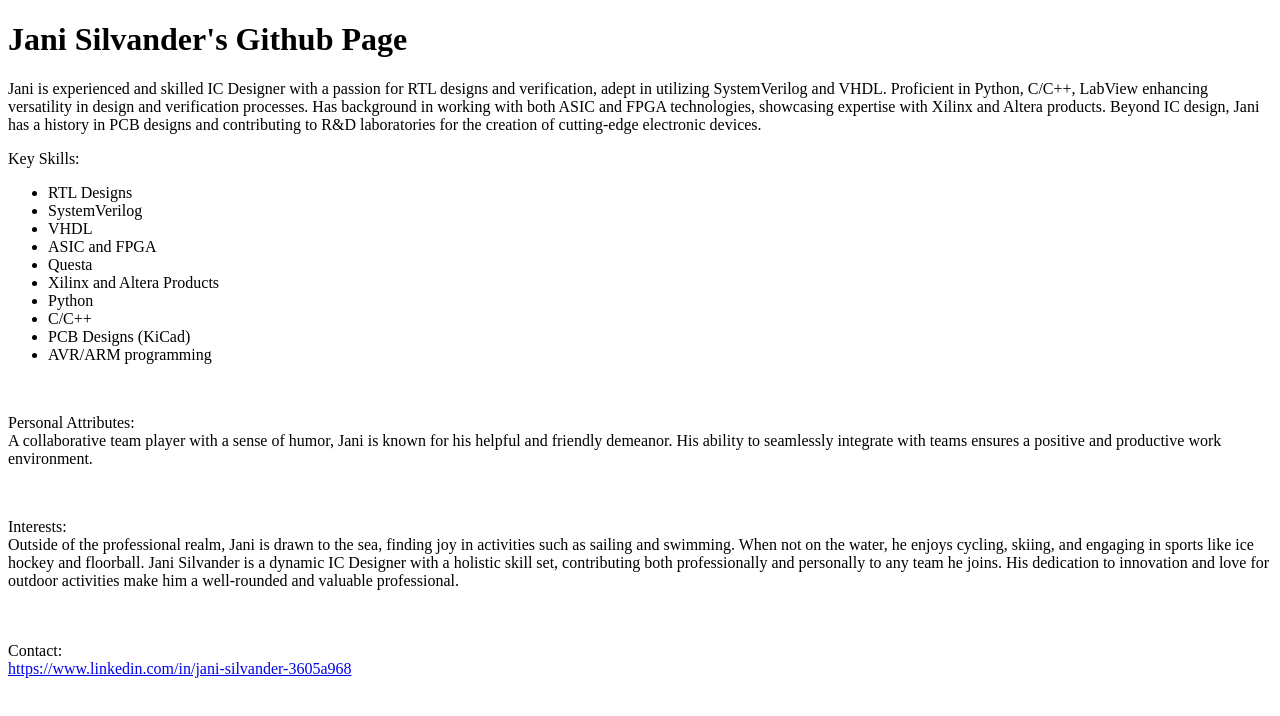
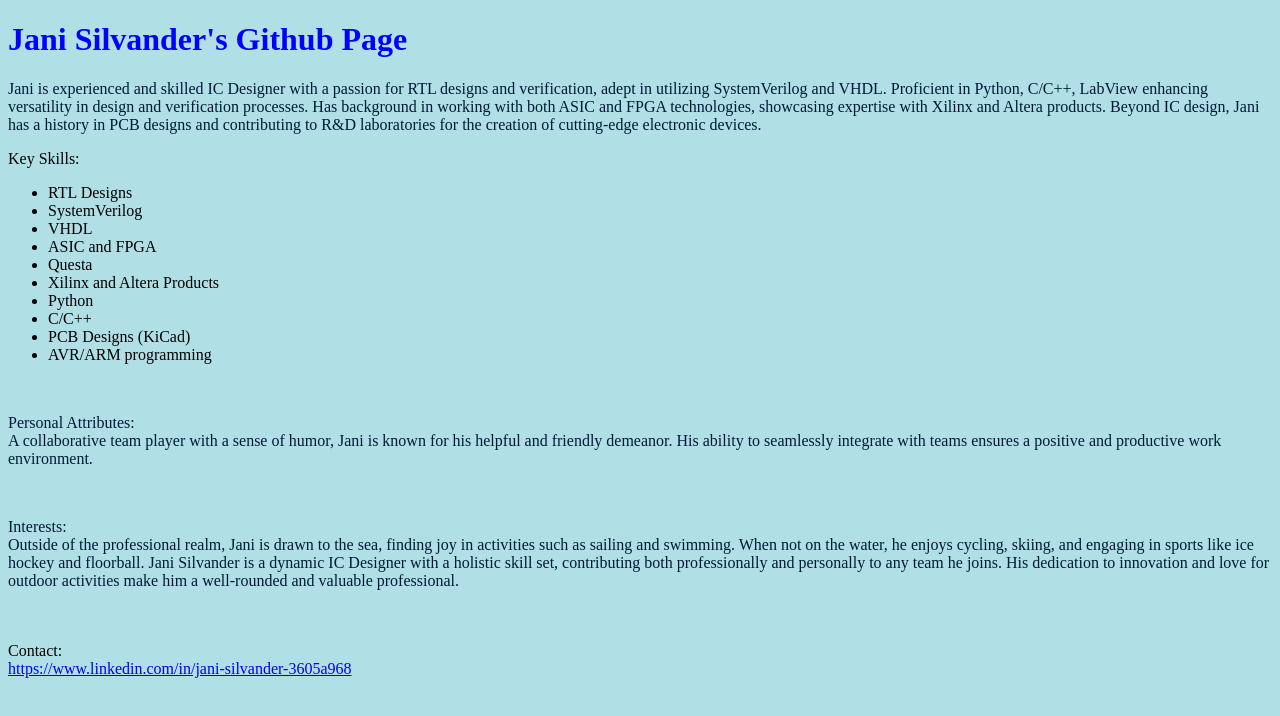
Before and after one commit to bakadachi/bakadachi.github.io, a plain HTML site: page index.html in a window 1280 px wide. Drawn offline with Linux system fonts and the light colour scheme.

Commit message:
Update style.css

```diff
--- a/style.css
+++ b/style.css
@@ -1 +1,9 @@
-background-color: #555577;
+body {
+  background-color: powderblue;
+}
+h1 {
+  color: blue;
+}
+p {
+  color: rgb(0, 24, 56);
+}
```
